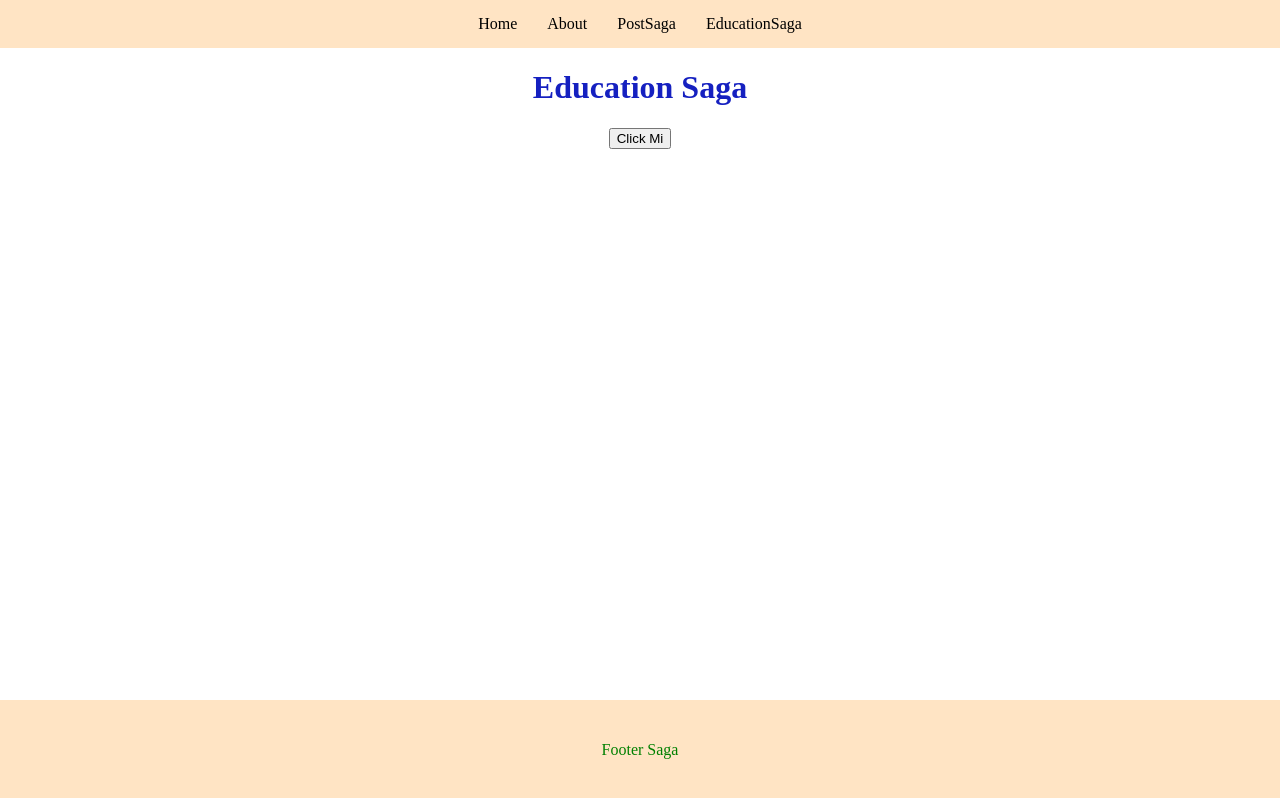
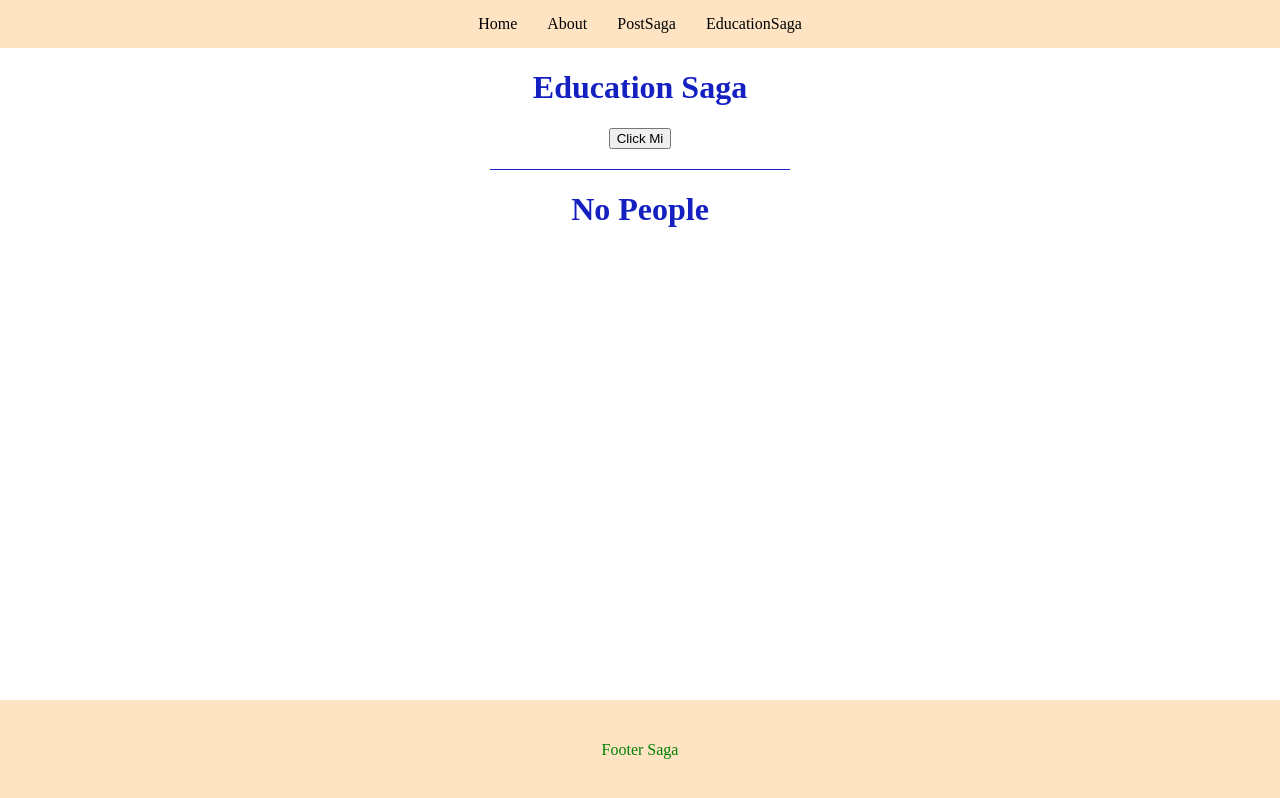
Before and after one commit to YuriyLaznyuk/redux-saga, a React app: page /education in a window 1280 px wide. Built offline with nearby package versions, Linux system fonts and the light colour scheme.

Commit message:
feat: added logic

```diff
--- a/src/pages/EducationSaga/EducationSaga.tsx
+++ b/src/pages/EducationSaga/EducationSaga.tsx
@@ -1,13 +1,36 @@
 import React from 'react';
-import {useDispatch} from 'react-redux';
+import {useDispatch, useSelector} from 'react-redux';
+import {fetchPeopleRequest} from '../../store/reducers/educationReducer';
+import {RootState} from '../../store/reducers';
+import './educationSaga.scss';
+
+type People = {
+	name: string;
+	mass: string;
+};
 
 const EducationSaga = () => {
-	// const store = useSelector((state: RootState) => state.education);
+	const {loading, error, data} = useSelector(
+		(state: RootState) => state.education,
+	);
 	const dispatch = useDispatch();
 	return (
-		<div>
+		<div className='educationSaga'>
 			<h1>Education Saga</h1>
-			<button onClick={() => dispatch({type: 'CLICK'})}>Click Mi</button>
+			<button onClick={() => dispatch(fetchPeopleRequest())}>Click Mi</button>
+			<div className='educationSaga__show'>
+				{loading && <h1>...loading People</h1>}
+				{error && <h1>error loading People</h1>}
+				{data?.length > 0 ? (
+					data.map((i: People) => (
+						<div className='educationSaga__show-item' key={i.name}>
+							{i.name} --- {i.mass}
+						</div>
+					))
+				) : (
+					<h1>No People</h1>
+				)}
+			</div>
 		</div>
 	);
 };
--- /dev/null
+++ b/src/pages/EducationSaga/educationSaga.scss
@@ -0,0 +1,12 @@
+.educationSaga{
+&__show{
+  margin: 20px auto;
+  width: 300px;
+  border-top: 1px solid;
+  &-item{
+    padding: 10px;
+    margin: 10px;
+    border: 1px solid;
+  }
+}
+}
--- a/src/saga/educationSaga/educationSaga.ts
+++ b/src/saga/educationSaga/educationSaga.ts
@@ -1,11 +1,58 @@
-import {take} from 'redux-saga/effects';
+import {takeEvery, put, call, select} from 'redux-saga/effects';
+import {EducationActionType} from '../../types/education';
+import {RootState} from '../../store/reducers';
+import {PostState} from '../../types/posts';
+import {
+	fetchPeopleError,
+	fetchPeopleSuccess,
+} from '../../store/reducers/educationReducer';
+
+const getPeople = async () => {
+	const response = await fetch('https://swapi.dev/api/people/');
+	return await response.json();
+};
+interface IData {
+	count: number;
+	next: string;
+	previous: any;
+	results: [];
+}
+
+// const wait = () =>
+// 	new Promise((resolve) => {
+// 		setTimeout(resolve, 1000);
+// 	});
+
+export function* workerEducationSaga() {
+	try {
+		// yield wait();
+		// console.log('click from saga');
+		// const data: IData = yield getPeople();
+		const data: IData = yield call(getPeople);
+		//--------------
+		// yield put({
+		// 	type: EducationActionType.FETCH_PEOPLE_SUCCESS,
+		// 	payload: data.results,
+		// });
+		//
+		yield put(fetchPeopleSuccess(data.results));
+
+		const store: PostState = yield select((state: RootState) => state.posts);
+		console.log(store);
+	} catch (e) {
+		yield put(fetchPeopleError());
+	}
+}
 
 export default function* watchEducationSaga() {
-	while (true) {
-		yield take('CLICK');
-		yield workerEducationSaga();
-	}
+	// while (true) {
+	// 	yield take('CLICK');
+	// 	yield workerEducationSaga();
+	// }
+
+	// yield takeEvery('CLICK', workerEducationSaga);
+	yield takeEvery(
+		EducationActionType.FETCH_PEOPLE_REQUEST,
+		workerEducationSaga,
+	);
 }
-export function* workerEducationSaga() {
-	console.log('click from saga');
-}
--- a/src/store/reducers/educationReducer.ts
+++ b/src/store/reducers/educationReducer.ts
@@ -1,10 +1,28 @@
-import {EducationState} from '../../types/education';
+import {EducationActionType, EducationState} from '../../types/education';
 
 const initialState: EducationState = {loading: false, data: [], error: false};
 
 export const educationReducer = (state = initialState, action: any) => {
 	switch (action.type) {
+		case EducationActionType.FETCH_PEOPLE_REQUEST:
+			return {...state, loading: true};
+		case EducationActionType.FETCH_PEOPLE_SUCCESS:
+			return {...state, data: action.payload, loading: false, error: false};
+		case EducationActionType.FETCH_PEOPLE_ERROR:
+			return {...state, error: true, loading: false};
 		default:
 			return state;
 	}
 };
+
+export const fetchPeopleSuccess = (payload: any) => ({
+	type: EducationActionType.FETCH_PEOPLE_SUCCESS,
+	payload,
+});
+export const fetchPeopleRequest = () => ({
+	type: EducationActionType.FETCH_PEOPLE_REQUEST,
+});
+
+export const fetchPeopleError = () => ({
+	type: EducationActionType.FETCH_PEOPLE_ERROR,
+});
--- a/src/types/education.ts
+++ b/src/types/education.ts
@@ -3,3 +3,8 @@ export interface EducationState {
 	data: any;
 	error: boolean;
 }
+export enum EducationActionType {
+	FETCH_PEOPLE_REQUEST = 'FETCH_PEOPLE_REQUEST',
+	FETCH_PEOPLE_SUCCESS = 'FETCH_PEOPLE_SUCCESS',
+	FETCH_PEOPLE_ERROR = 'FETCH_PEOPLE_ERROR',
+}
```
